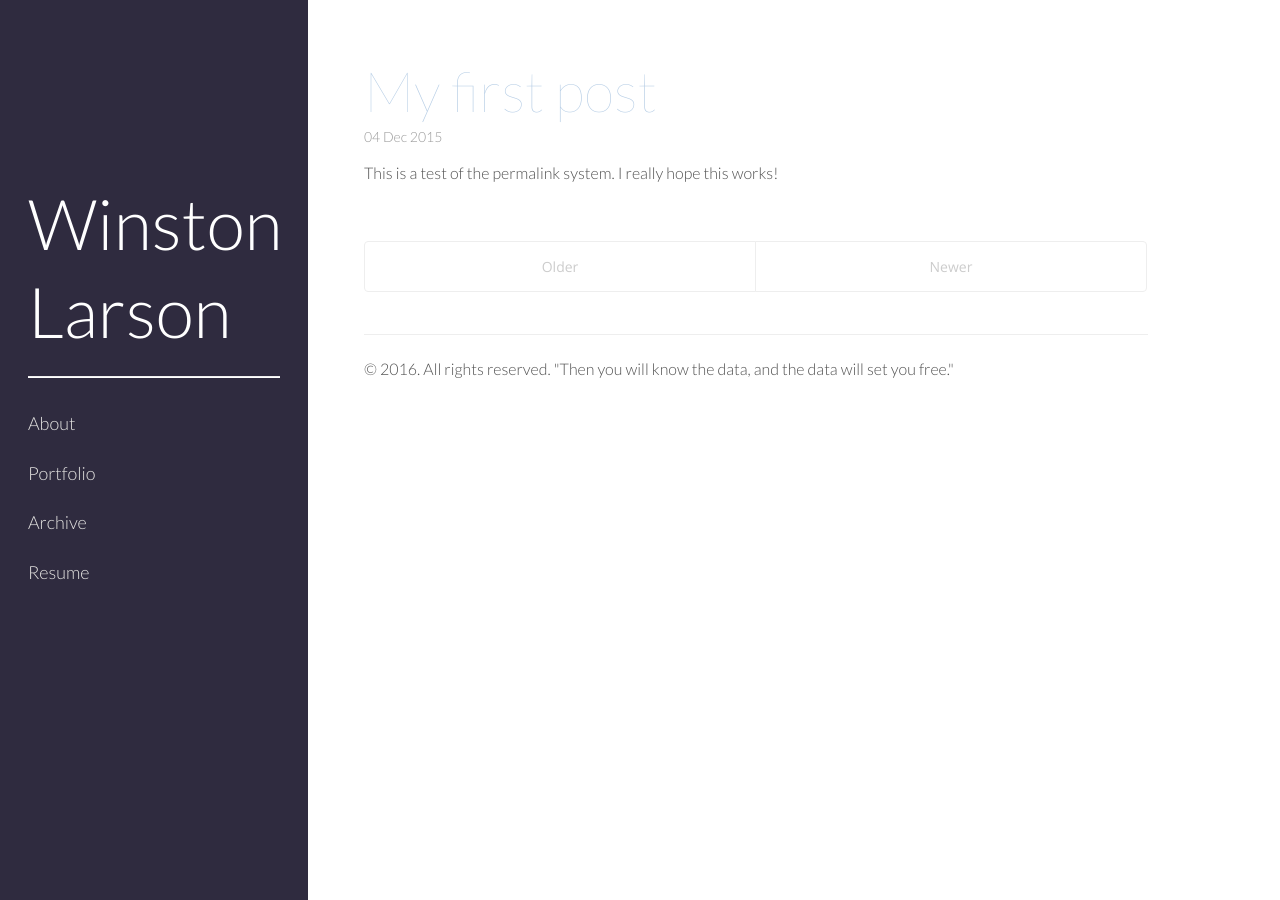
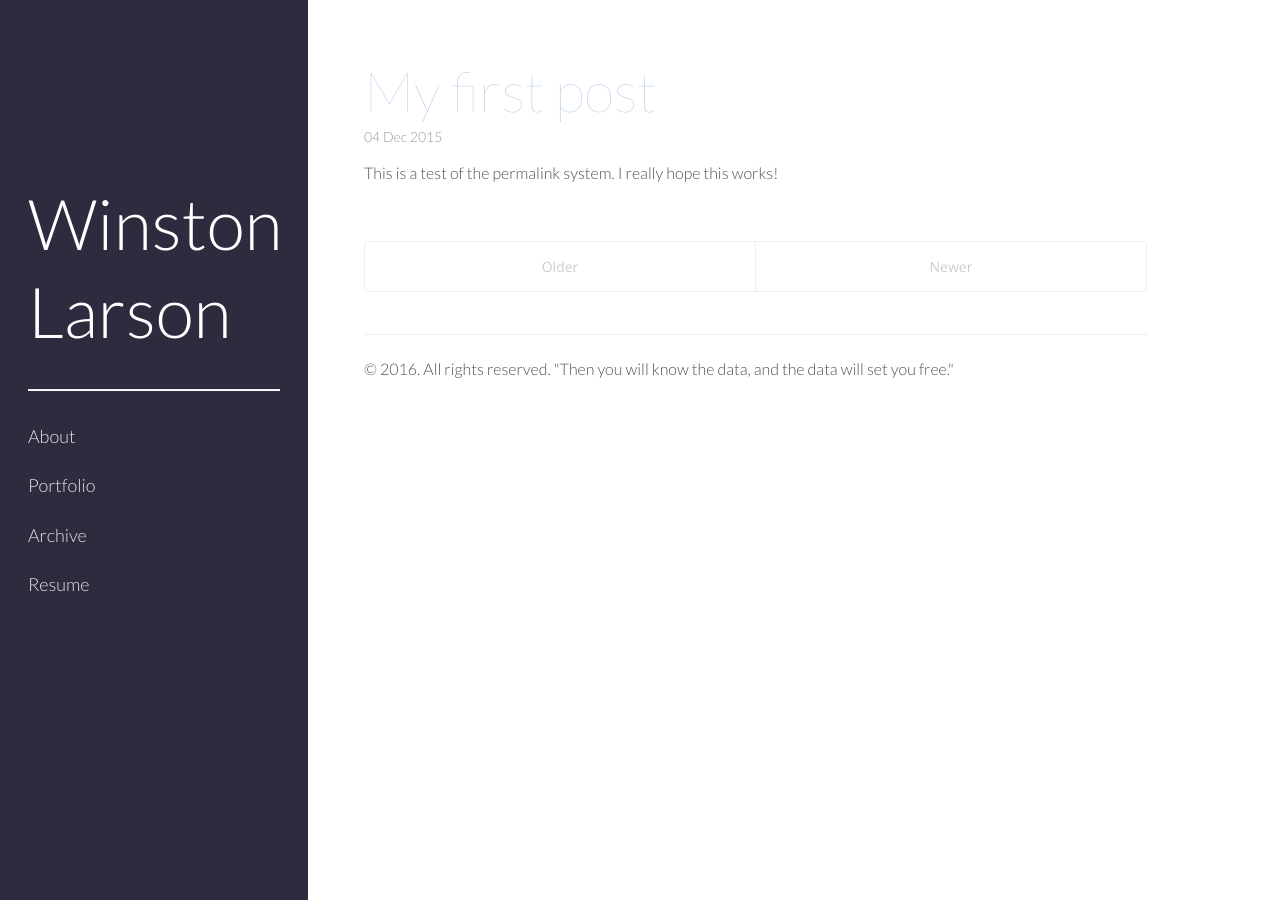
Before and after one commit to winstonlarson/old_website, a Jekyll site: the page built from index.html, in a window 1280 px wide. Built offline with Jekyll 4.4.1, drawn with Linux system fonts in a browser that asks for light colours; some web fonts are replaced; the list of posts is cut into pages by our own code.

Commit message:
fixed header finally

```diff
--- a/_includes/sidebar.html
+++ b/_includes/sidebar.html
@@ -1,17 +1,9 @@
-<div class="sidebarhigh">
-  <div class="container sidebar-sticky">
-    <div class-"sidebar-about">
-      <p>&nbsp;</p>
-    </div>
-  </div>
-</div>
-
 <div class="sidebar">
   <div class="container sidebar-sticky">
     <div class="sidebar-about">
       <h1>
         <a style="text-decoration:none; color: #fff" href="{{ site.baseurl }}">
-          {{ site.title }}
+            {{ site.title }}
         </a>
       </h1>
       <p class="lead">{{ site.description }}</p>
@@ -26,12 +18,3 @@
     </nav>
   </div>
 </div>
-
-
-<div class="sidebarlow">
-  <div class="container sidebar-sticky">
-    <div class-"sidebar-about">
-      <p>&nbsp;</p>
-    </div>
-  </div>
-</div>
--- a/public/css/hyde.css
+++ b/public/css/hyde.css
@@ -74,11 +74,10 @@
 @media (min-width: 48em) {
   .sidebar {
     position: fixed;
-    top: 0; /*1.5%*/
+    top: 0;
     left: 0;
     bottom: 0;
     width: 22rem;
-    /*height: 100%; 97%*/
   }
 }
 
@@ -96,11 +95,11 @@
   text-decoration: none;
   font-weight: 300;
 }
-/*@media (min-width: 48em) {
+@media (min-width: 48em) {
   .sidebar-about h1 {
     padding-bottom: 5%;
   }
-}*/
+}
 
 /* Sidebar nav */
 .sidebar-nav {
@@ -132,6 +131,7 @@
     right: 1rem;
     top: 20%;
     left: 1rem;
+    bottom: 1rem;
   }
 }
 
```
Also changed, not shown: 12 other files.
